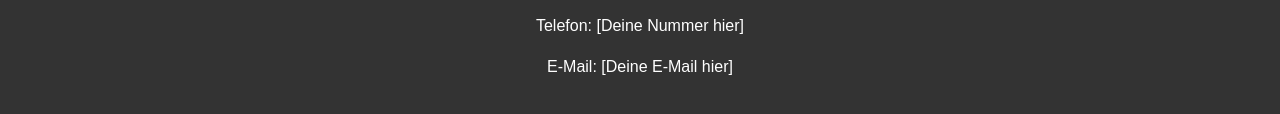
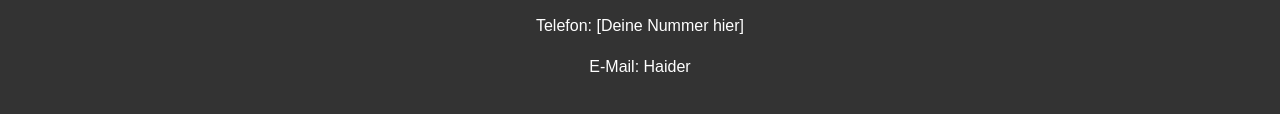
Before and after one commit to Penguin389/kontakt, a plain HTML site: page index.html in a window 1280 px wide. Shown: the part 1293-1407 px from the top of the page. Drawn offline with Linux system fonts and the light colour scheme.

Commit message:
Update index.html

```diff
--- a/index.html
+++ b/index.html
@@ -44,7 +44,7 @@
     <p>Ahmad Hmeidi</p>
     <p>Martin-Niemöller-Straße 13, 99734 Nordhausen</p>
     <p>Telefon: [Deine Nummer hier]</p>
-    <p>E-Mail: [Deine E-Mail hier]</p>
+    <p>E-Mail: Haider</p>
 </section>
 
 </body>
```
